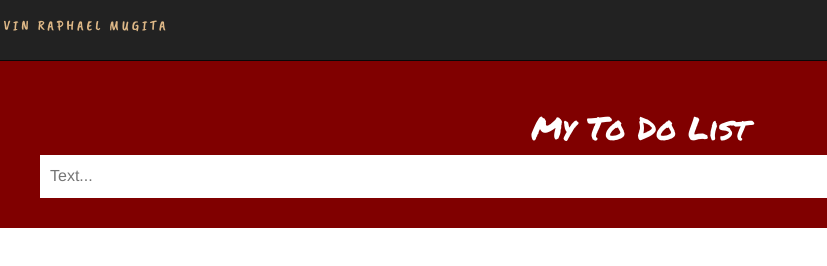
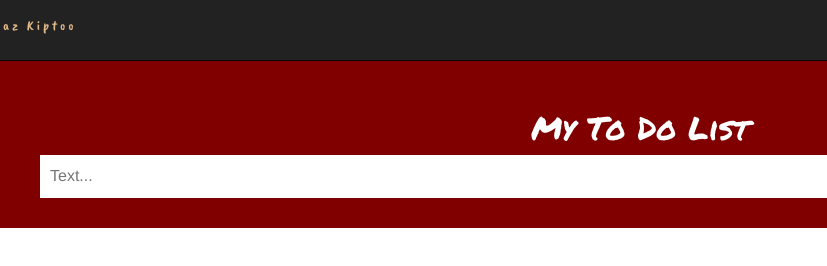
Before and after one commit to boazkips/To-Do-List, a plain HTML site: page index.html in a window 1280 px wide. Shown: the full height of the page, 0-827 px from the left. Drawn offline with nearby package versions, Linux system fonts and the light colour scheme; a web font is replaced by a local one.

Commit message:
Update index.html

```diff
--- a/index.html
+++ b/index.html
@@ -167,7 +167,7 @@ a#kay {
     <nav class="navbar navbar-inverse navbar-fixed-top" id="nav">
         <div class="container" style="color: transparent;">
 
-                <div class="navbar-text pull-left" style="margin-left: -85px;"><a id="kay">KEVIN RAPHAEL MUGITA</a>
+                <div class="navbar-text pull-left" style="margin-left: -85px;"><a id="kay">Boaz Kiptoo</a>
                 </div>
 
             <div class="navbar-text pull-right"><a id="plr" href="https://www.meetup.com"><i
```
